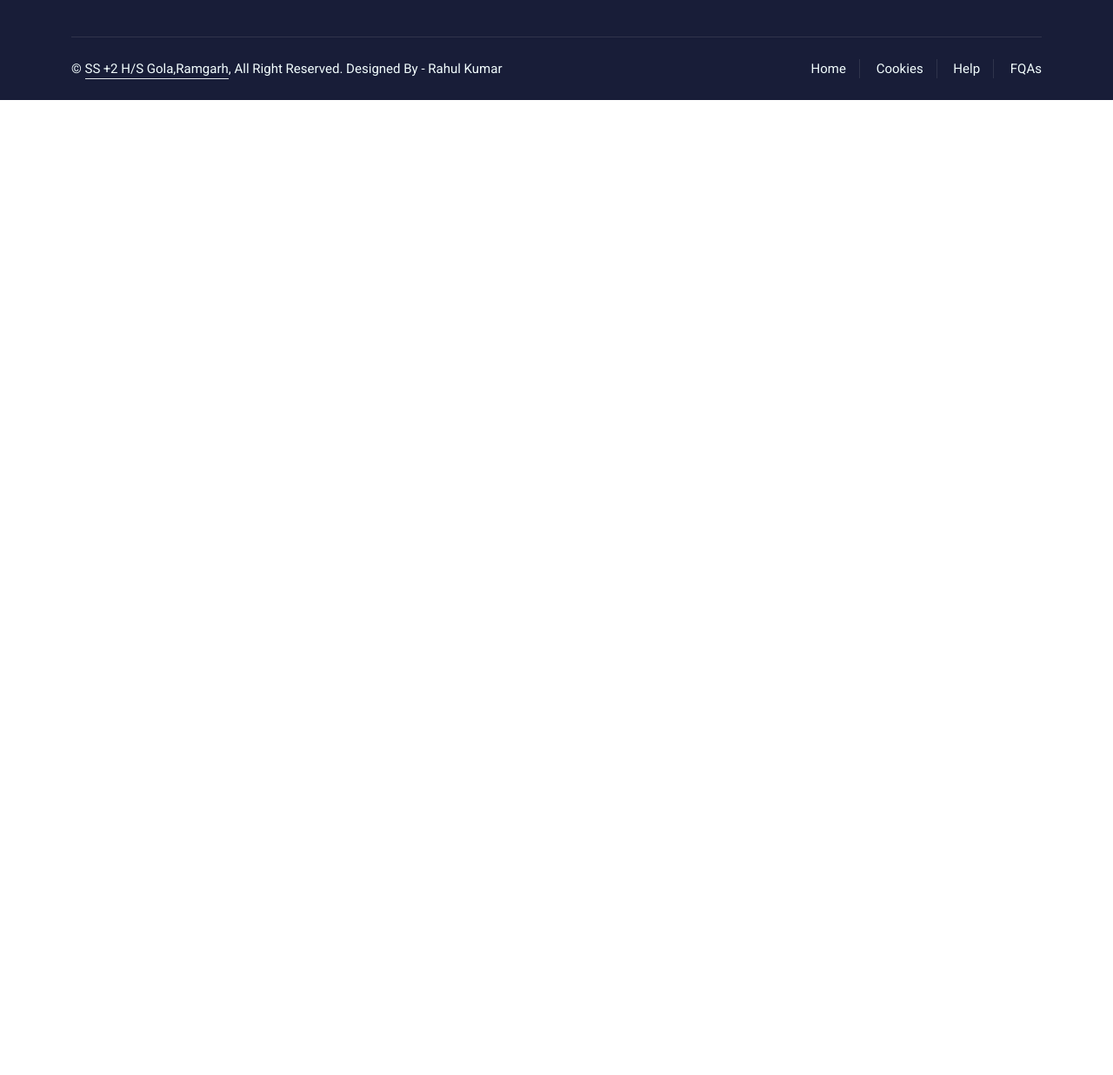
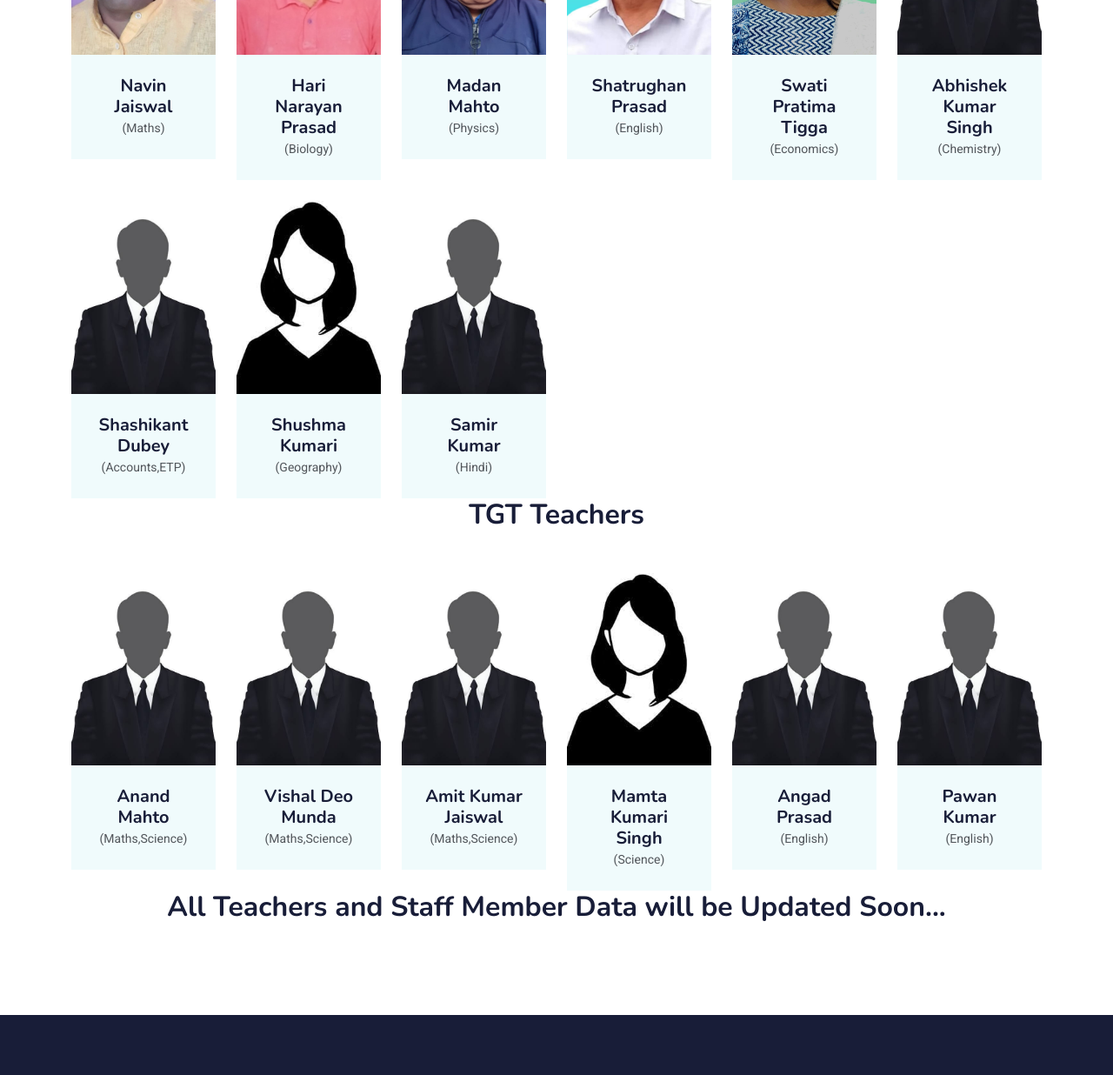
Before and after one commit to rahulpr98013/SSGolaIT, a plain HTML site: page about.html in a window 1280 px wide. Shown: the part 1332-2568 px from the top of the page at 87% size. Before the commit the page ends 1447 px from the top, so only its background shows below. Drawn offline with nearby package versions, Linux system fonts and the light colour scheme.

Commit message:
LabsUpdated

```diff
--- a/about.html
+++ b/about.html
@@ -179,7 +179,7 @@
               <div class="col-sm-6">
                 <p class="mb-0">
                   <i class="fa fa-arrow-right text-primary me-2"></i>ICT ,
-                  IT/ITeS , MET Labs
+                  IT/ITeS , MET , EAH
                 </p>
               </div>
               <div class="col-sm-6">
@@ -213,7 +213,7 @@
     <!-- About End -->
 
     <!-- Team Start -->
-    <!-- <div class="container-xxl py-5">
+    <div class="container-xxl py-5">
       <div class="container">
         <div class="text-center wow fadeInUp" data-wow-delay="0.1s">
           <h3 class="section-title bg-white text-center text-primary px-3">
@@ -235,7 +235,7 @@
 
               <div class="text-center p-4">
                 <h5 class="mb-0">Navin Jaiswal</h5>
-                <small>PGT - Maths</small>
+                <small>(Maths)</small>
               </div>
             </div>
           </div>
@@ -246,8 +246,8 @@
               </div>
 
               <div class="text-center p-4">
-                <h5 class="mb-0">Hari Narayan Prajapati</h5>
-                <small>PGT - Biology</small>
+                <h5 class="mb-0">Hari Narayan Prasad</h5>
+                <small>(Biology)</small>
               </div>
             </div>
           </div>
@@ -263,7 +263,7 @@
 
               <div class="text-center p-4">
                 <h5 class="mb-0">Madan Mahto</h5>
-                <small>PGT - Physics</small>
+                <small>(Physics)</small>
               </div>
             </div>
           </div>
@@ -279,7 +279,7 @@
 
               <div class="text-center p-4">
                 <h5 class="mb-0">Shatrughan Prasad</h5>
-                <small>PGT - English</small>
+                <small>(English)</small>
               </div>
             </div>
           </div>
@@ -295,43 +295,55 @@
 
               <div class="text-center p-4">
                 <h5 class="mb-0">Swati Pratima Tigga</h5>
-                <small>PGT - Economics</small>
+                <small>(Economics)</small>
               </div>
             </div>
           </div>
           <div class="col-lg-2 col-md-6 wow fadeInUp" data-wow-delay="0.3s">
             <div class="team-item bg-light">
               <div class="overflow-hidden">
-                <img class="img-fluid" src="img/team-3.jpg" alt="" />
+                <img class="img-fluid" src="img/staffMembers/dummyProfileM.jpeg" alt="" />
               </div>
 
               <div class="text-center p-4">
-                <h5 class="mb-0">Instructor Name</h5>
-                <small>Designation</small>
+                <h5 class="mb-0">Abhishek Kumar Singh</h5>
+                <small>(Chemistry)</small>
               </div>
             </div>
           </div>
           <div class="col-lg-2 col-md-6 wow fadeInUp" data-wow-delay="0.5s">
             <div class="team-item bg-light">
               <div class="overflow-hidden">
-                <img class="img-fluid" src="img/team-4.jpg" alt="" />
+                <img class="img-fluid" src="img/staffMembers/dummyProfileM.jpeg" alt="" />
               </div>
 
               <div class="text-center p-4">
-                <h5 class="mb-0">Instructor Name</h5>
-                <small>Designation</small>
+                <h5 class="mb-0">Shashikant Dubey</h5>
+                <small>(Accounts,ETP)</small>
               </div>
             </div>
           </div>
           <div class="col-lg-2 col-md-6 wow fadeInUp" data-wow-delay="0.7s">
             <div class="team-item bg-light">
               <div class="overflow-hidden">
-                <img class="img-fluid" src="img/team-1.jpg" alt="" />
+                <img class="img-fluid" src="img/staffMembers/dummyF.jpeg" alt="" />
               </div>
 
               <div class="text-center p-4">
-                <h5 class="mb-0">Instructor Name</h5>
-                <small>Designation</small>
+                <h5 class="mb-0">Shushma Kumari</h5>
+                <small>(Geography)</small>
+              </div>
+            </div>
+          </div>
+          <div class="col-lg-2 col-md-6 wow fadeInUp" data-wow-delay="0.7s">
+            <div class="team-item bg-light">
+              <div class="overflow-hidden">
+                <img class="img-fluid" src="img/staffMembers/dummyProfileM.jpeg" alt="" />
+              </div>
+
+              <div class="text-center p-4">
+                <h5 class="mb-0">Samir Kumar</h5>
+                <small>(Hindi)</small>
               </div>
             </div>
           </div>
@@ -343,26 +355,26 @@
               <div class="overflow-hidden">
                 <img
                   class="img-fluid"
-                  src="img/staffMembers/navin.jpg"
+                  src="img/staffMembers/dummyProfileM.jpeg"
                   alt=""
                 />
               </div>
 
               <div class="text-center p-4">
-                <h5 class="mb-0">Navin Jaiswal</h5>
-                <small>PGT - Maths</small>
+                <h5 class="mb-0">Anand Mahto</h5>
+                <small>(Maths,Science)</small>
               </div>
             </div>
           </div>
           <div class="col-lg-2 col-md-6 wow fadeInUp" data-wow-delay="0.3s">
             <div class="team-item bg-light">
               <div class="overflow-hidden">
-                <img class="img-fluid" src="img/staffMembers/hari.jpg" alt="" />
+                <img class="img-fluid" src="img/staffMembers/dummyProfileM.jpeg" alt="" />
               </div>
 
               <div class="text-center p-4">
-                <h5 class="mb-0">Hari Narayan Prajapati</h5>
-                <small>PGT - Biology</small>
+                <h5 class="mb-0">Vishal Deo Munda</h5>
+                <small>(Maths,Science)</small>
               </div>
             </div>
           </div>
@@ -371,14 +383,14 @@
               <div class="overflow-hidden">
                 <img
                   class="img-fluid"
-                  src="img/staffMembers/madan.jpg"
+                  src="img/staffMembers/dummyProfileM.jpeg"
                   alt=""
                 />
               </div>
 
               <div class="text-center p-4">
-                <h5 class="mb-0">Madan Mahto</h5>
-                <small>PGT - Physics</small>
+                <h5 class="mb-0">Amit Kumar Jaiswal</h5>
+                <small>(Maths,Science)</small>
               </div>
             </div>
           </div>
@@ -387,14 +399,14 @@
               <div class="overflow-hidden">
                 <img
                   class="img-fluid"
-                  src="img/staffMembers/shatrughan.jpg"
+                  src="img/staffMembers/dummyF.jpeg"
                   alt=""
                 />
               </div>
 
               <div class="text-center p-4">
-                <h5 class="mb-0">Shatrughan Prasad</h5>
-                <small>PGT - English</small>
+                <h5 class="mb-0">Mamta Kumari Singh</h5>
+                <small>(Science)</small>
               </div>
             </div>
           </div>
@@ -403,30 +415,30 @@
               <div class="overflow-hidden">
                 <img
                   class="img-fluid"
-                  src="img/staffMembers/swati.jpg"
+                  src="img/staffMembers/dummyProfileM.jpeg"
                   alt=""
                 />
               </div>
 
               <div class="text-center p-4">
-                <h5 class="mb-0">Swati Pratima Tigga</h5>
-                <small>PGT - Economics</small>
+                <h5 class="mb-0">Angad Prasad</h5>
+                <small>(English)</small>
               </div>
             </div>
           </div>
           <div class="col-lg-2 col-md-6 wow fadeInUp" data-wow-delay="0.3s">
             <div class="team-item bg-light">
               <div class="overflow-hidden">
-                <img class="img-fluid" src="img/team-3.jpg" alt="" />
+                <img class="img-fluid" src="img/staffMembers/dummyProfileM.jpeg" alt="" />
               </div>
 
               <div class="text-center p-4">
-                <h5 class="mb-0">Instructor Name</h5>
-                <small>Designation</small>
+                <h5 class="mb-0">Pawan Kumar</h5>
+                <small>(English)</small>
               </div>
             </div>
           </div>
-          <div class="col-lg-2 col-md-6 wow fadeInUp" data-wow-delay="0.5s">
+          <!-- <div class="col-lg-2 col-md-6 wow fadeInUp" data-wow-delay="0.5s">
             <div class="team-item bg-light">
               <div class="overflow-hidden">
                 <img class="img-fluid" src="img/team-4.jpg" alt="" />
@@ -483,10 +495,12 @@
                 <small>Designation</small>
               </div>
             </div>
-          </div>
+          </div> -->
         </div>
+        <h2 style="text-align: center;">All Teachers and Staff Member Data will be Updated Soon...</h2>
       </div>
-    </div> -->
+
+    </div>
     <!-- Team End -->
 
     <!-- Footer Start -->
```
Also changed, not shown: index.html (+12 -16 lines), labs.html (+18 -18 lines), img/bio1.jpeg (added), img/bio2.jpeg (added), img/bio3.jpeg (added), img/bio4.jpeg (added), img/chem1.jpeg (added), img/chem2.jpeg (added), img/chem3.jpeg (added), img/chem4.jpeg (added), img/phy1.jpeg (added), img/phy2.jpeg (added), img/phy3.jpeg (added), img/phy4.jpeg (added), 2 more files.
